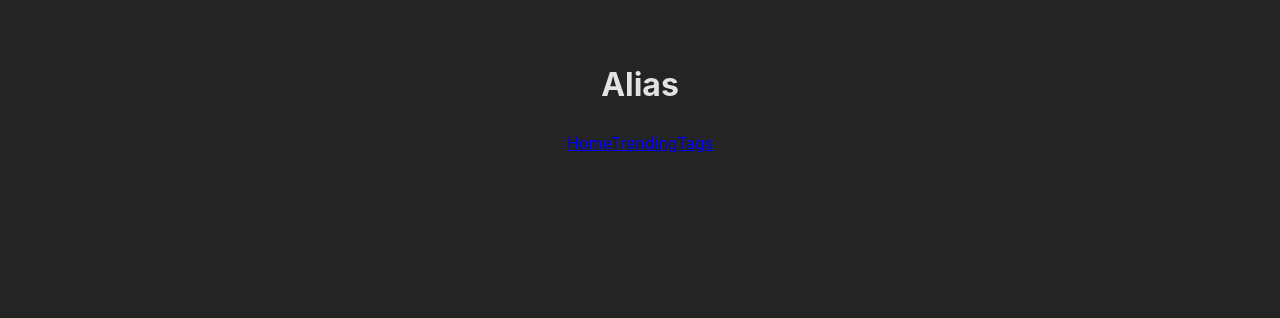
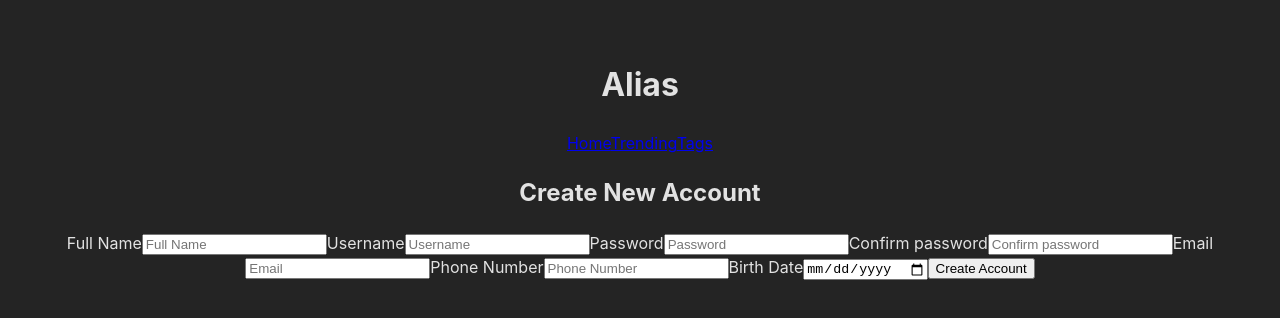
Before and after one commit to persefy/Alias, a React (Vite) app in the folder alias-app/: page /create in a window 1280 px wide. Shown: the top 318 px of the page. Built offline with nearby package versions, Linux system fonts and the light colour scheme.

Commit message:
Updated Create Account component. Form not validates to make sure information passed in is valid. Updated the route to creating a new page.

```diff
--- a/alias-app/src/components/CreateAccount.jsx
+++ b/alias-app/src/components/CreateAccount.jsx
@@ -1,30 +1,85 @@
 import { useNavigate } from 'react-router-dom'
 import { useState, useContext } from 'react'
-import { UserContext } from 'alias-app/src/UserContext.jsx'
+import { UserContext } from '../UserContext'
 
 function CreateAccount() {
-	const [userInfo, setUserInfo] = useState({
+	const initialState = {
 		fullName: '',
 		username: '',
 		password: '',
+		passwordConfirm: '',
 		email: '',
 		phoneNumber: '',
 		birthDate: '',
-	})
-	const { setIsLoggedIn } = useContext(UserContext)
+		valid: true,
+	}
+	const [formState, setFormState] = useState(initialState)
+	const [inputErrors, setInputErrors] = useState({})
+	const [isAccountCreated, setIsAccountCreated] = useState(false)
+	const { setIsLoggedIn, setUserInfo } = useContext(UserContext)
 	const navigate = useNavigate()
 
 	const handleChange = (e) => {
-		setUserInfo({ ...userInfo, [e.target.name]: e.target.value })
+		// reset the valid flag back to true everytime user types something in the input to correct anything if it is incorrect
+		setFormState({ ...formState, [e.target.id]: e.target.value, valid: true })
+	}
+
+	const validateUserInputs = () => {
+		let isFormValid = true
+		let errors = {}
+		if (!formState.fullName) {
+			errors.fullName = 'Full name is required'
+			isFormValid = false
+		}
+		if (!formState.username) {
+			errors.username = 'Username is required'
+			isFormValid = false
+		}
+		if (formState.password.length < 7) {
+			errors.password = 'Password must be at least 7 characters'
+			isFormValid = false
+		}
+		if (formState.password !== formState.passwordConfirm) {
+			errors.passwordConfirm = 'Passwords do not match'
+			isFormValid = false
+		}
+		if (!formState.phoneNumber) {
+			errors.phoneNumber = 'Phone number is required'
+			isFormValid = false
+		}
+		if (!formState.email) {
+			errors.email = 'Email is required'
+			isFormValid = false
+		}
+		if (!formState.birthDate) {
+			errors.birthDate = 'Birth date is required'
+			isFormValid = false
+		}
+		setFormState({ ...formState, valid: isFormValid })
+		setInputErrors(errors)
+		return isFormValid
 	}
 
 	const handleSubmit = (e) => {
 		e.preventDefault()
 
-		// send created account info to atlas?
-		setIsLoggedIn(true)
-		// navigate to user page after account is succesfully created
-		navigate('/user')
+		if (validateUserInputs()) {
+			// Assuming setUserInfo updates the user context, reflecting a successful account creation
+			setUserInfo({
+				fullName: formState.fullName,
+				username: formState.username,
+				email: formState.email,
+				phoneNumber: formState.phoneNumber,
+				birthDate: formState.birthDate,
+			})
+			setFormState(initialState)
+			setIsLoggedIn(true)
+			setIsAccountCreated(true)
+			setTimeout(() => navigate('/user'), 2000)
+		} else {
+			console.log('Account creation unsuccessful')
+			setIsAccountCreated(false)
+		}
 	}
 
 	return (
@@ -36,54 +91,84 @@ function CreateAccount() {
 					type="text"
 					placeholder="Full Name"
 					id="fullName"
-					name="fullName"
-					value={userInfo.fullName}
+					value={formState.fullName}
 					onChange={handleChange}
 				/>
+				{inputErrors.fullName && (
+					<p className="error">{inputErrors.fullName}</p>
+				)}
+
 				<label htmlFor="username">Username</label>
 				<input
 					type="text"
 					placeholder="Username"
 					id="username"
-					name="username"
-					value={userInfo.username}
+					value={formState.username}
 					onChange={handleChange}
 				/>
+				{inputErrors.username && (
+					<p className="error">{inputErrors.username}</p>
+				)}
+
 				<label htmlFor="password">Password</label>
 				<input
 					type="password"
 					placeholder="Password"
 					id="password"
-					name="password"
-					value={userInfo.password}
+					value={formState.password}
 					onChange={handleChange}
 				/>
+				{inputErrors.password && (
+					<p className="error">{inputErrors.password}</p>
+				)}
+
+				<label htmlFor="passwordConfirm">Confirm password</label>
+				<input
+					type="password"
+					placeholder="Confirm password"
+					id="passwordConfirm"
+					value={formState.passwordConfirm}
+					onChange={handleChange}
+				/>
+				{inputErrors.passwordConfirm && (
+					<p className="error">{inputErrors.passwordConfirm}</p>
+				)}
+
 				<label htmlFor="email">Email</label>
 				<input
 					type="email"
 					placeholder="Email"
 					id="email"
-					name="email"
-					value={userInfo.email}
+					value={formState.email}
 					onChange={handleChange}
 				/>
+
 				<label htmlFor="phoneNumber">Phone Number</label>
 				<input
 					type="text"
 					placeholder="Phone Number"
 					id="phoneNumber"
-					name="phoneNumber"
-					value={userInfo.phoneNumber}
+					value={formState.phoneNumber}
 					onChange={handleChange}
 				/>
+				{inputErrors.phoneNumber && (
+					<p className="error">{inputErrors.phoneNumber}</p>
+				)}
+
 				<label htmlFor="birthDate">Birth Date</label>
 				<input
 					type="date"
+					placeholder="Birth Date"
 					id="birthDate"
-					name="birthDate"
-					value={userInfo.birthDate}
+					value={formState.birthDate}
 					onChange={handleChange}
 				/>
+				{inputErrors.birthDate && (
+					<p className="error">{inputErrors.birthDate}</p>
+				)}
+				{isAccountCreated && (
+					<p className="valid">Account successfully created!</p>
+				)}
 				<button type="submit">Create Account</button>
 			</form>
 		</div>
--- a/alias-app/src/components/Main.jsx
+++ b/alias-app/src/components/Main.jsx
@@ -5,6 +5,7 @@ import Trending from './Trending'
 import Tag from './Tag'
 import User from './User'
 import Contact from './Contact'
+import CreateAccount from './CreateAccount'
 
 import { Route, Routes } from 'react-router-dom'
 
@@ -12,13 +13,14 @@ function Main() {
 	return (
 		<main>
 			<Routes>
-                <Route path='/' element={<Home/>}/>
-                <Route exact path='/posts/all' element={<AllPosts/>}/>
-                <Route path='/posts/trending' element={<Trending/>}/>
-				<Route path='/posts/:label' element={<Tag/>}/>
-                <Route path='/user/:id' element={<User/>}/>
-				<Route path='/contact' element={<Contact />}/>
-            </Routes>
+				<Route path="/" element={<Home />} />
+				<Route exact path="/posts/all" element={<AllPosts />} />
+				<Route path="/posts/trending" element={<Trending />} />
+				<Route path="/posts/:label" element={<Tag />} />
+				<Route path="/user/:id" element={<User />} />
+				<Route path="/contact" element={<Contact />} />
+				<Route path="/create/" element={<CreateAccount />} />
+			</Routes>
 		</main>
 	)
 }
```
